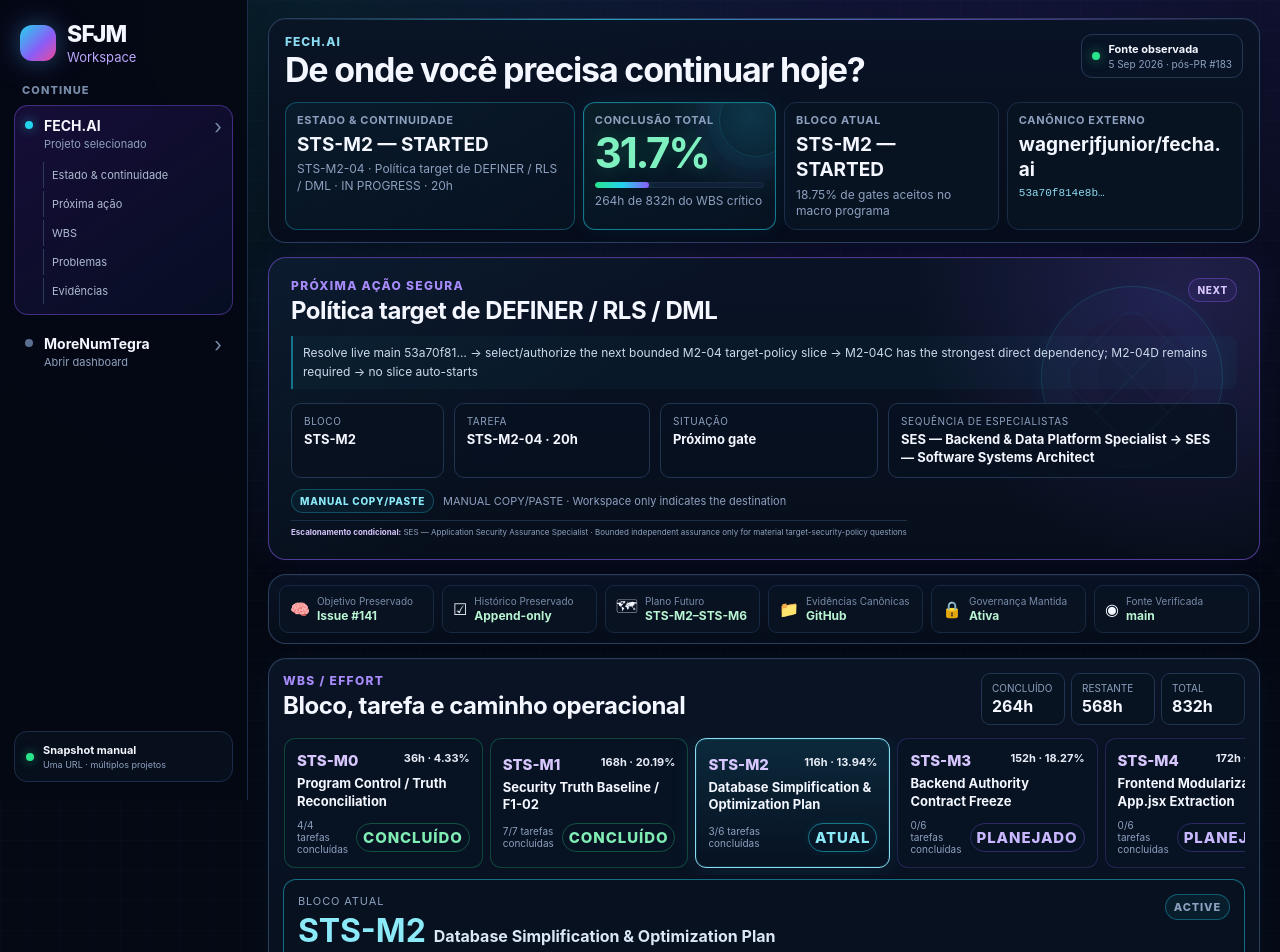
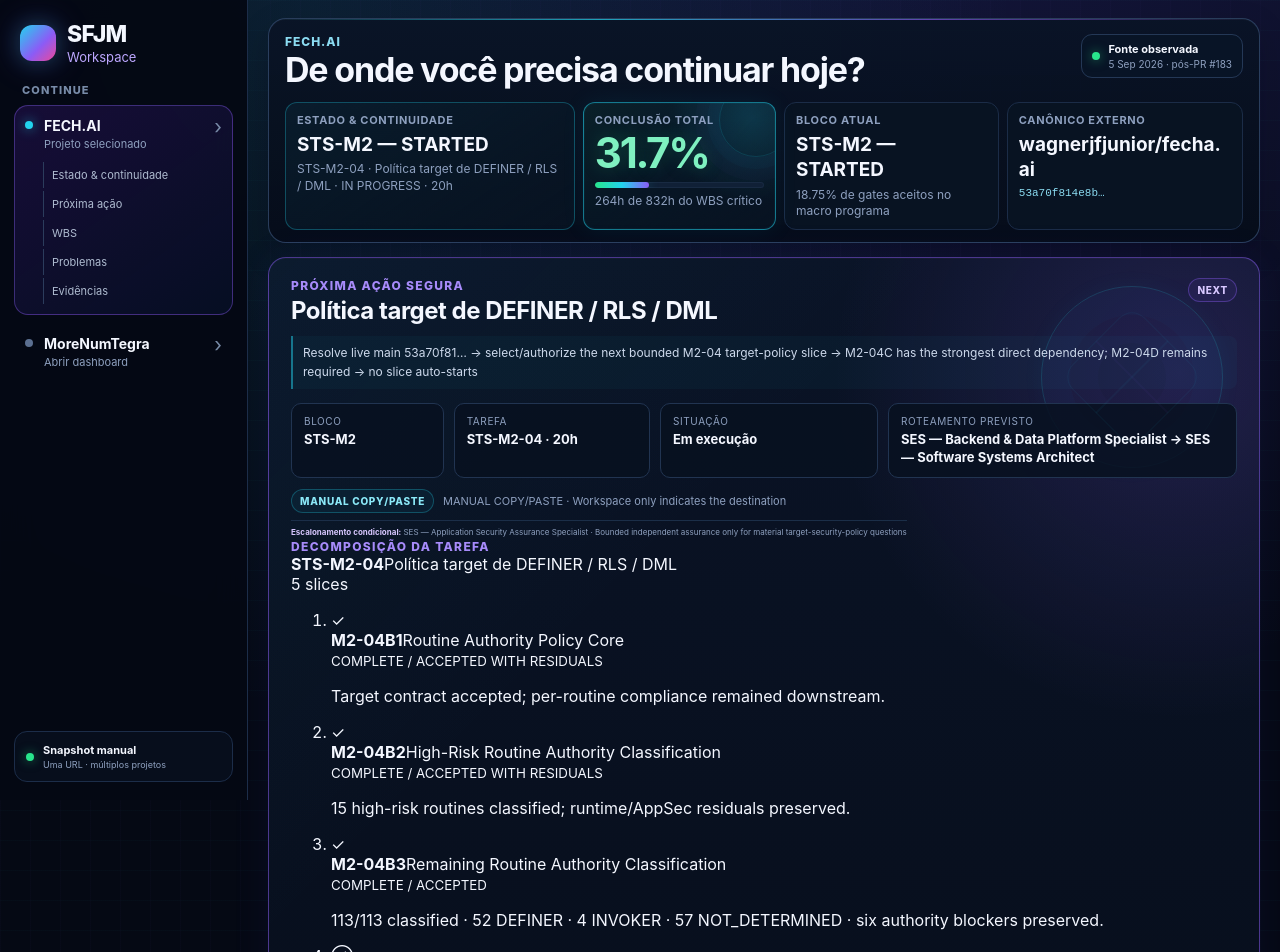
Before and after one commit to wagnerjfjunior/sfjm-workspace, a Next.js app: page / in a window 1280 px wide. Shown: the top 952 px of the page. Built offline with nearby package versions, Linux system fonts and the light colour scheme.

Commit message:
feat: render canonical task decomposition in next action

```diff
--- a/components/WorkspaceHome.tsx
+++ b/components/WorkspaceHome.tsx
@@ -13,9 +13,9 @@
 
 function taskStateLabel(task: WbsTask, isFocus: boolean) {
   if (task.state === "COMPLETE") return "Concluída";
+  if (task.state === "ACTIVE") return "Em execução";
   if (isFocus) return "Próximo gate";
   if (task.state === "PARKED") return "Backlog";
-  if (task.state === "ACTIVE") return "Em execução";
   return "Planejada";
 }
 
@@ -196,6 +196,54 @@
   );
 }
 
+function decompositionIcon(state: NonNullable<ExternalProject["taskDecomposition"]>["items"][number]["state"]) {
+  if (state === "COMPLETE") return "✓";
+  if (state === "ACTIVE" || state === "NEXT") return "▶";
+  if (state === "BLOCKED") return "!";
+  if (state === "NOT_AUTHORIZED") return "⊘";
+  return "○";
+}
+
+function TaskDecompositionPanel({
+  decomposition
+}: {
+  decomposition: NonNullable<ExternalProject["taskDecomposition"]>;
+}) {
+  return (
+    <aside className="taskDecompositionPanel" aria-label={`Decomposição da tarefa ${decomposition.parentTaskId}`}>
+      <div className="taskDecompositionHeader">
+        <div>
+          <div className="eyebrow">Decomposição da tarefa</div>
+          <strong>{decomposition.parentTaskId}</strong>
+          <span>{decomposition.parentLabel}</span>
+        </div>
+        <span className="decompositionCount">{decomposition.items.length} slices</span>
+      </div>
+
+      <ol className="decompositionList">
+        {decomposition.items.map((item) => (
+          <li className={`decompositionItem ${item.state.toLowerCase()}`} key={item.id}>
+            <span className="decompositionStateIcon" aria-hidden="true">{decompositionIcon(item.state)}</span>
+            <div>
+              <div className="decompositionTitleLine">
+                <strong>{item.id}</strong>
+                <span>{item.label}</span>
+              </div>
+              <small>{item.status}</small>
+              {item.note ? <p>{item.note}</p> : null}
+            </div>
+          </li>
+        ))}
+      </ol>
+
+      <div className="decompositionSource">
+        <span>Fonte publicada pelo projeto</span>
+        <small>{decomposition.source}</small>
+      </div>
+    </aside>
+  );
+}
+
 function NextActionCard({ project }: { project: ExternalProject }) {
   const isFechai = project.name === FECHAI;
   const program = workspaceDemo.fechaiProgram;
@@ -205,9 +253,12 @@
     activeTasks.find((task) => task.state !== "COMPLETE");
   const requiredRoutes = program.specialistRouting.filter((route) => route.requirement === "REQUIRED");
   const conditionalRoute = program.specialistRouting.find((route) => route.requirement === "CONDITIONAL");
+  const decomposition = project.taskDecomposition;
 
   return (
     <article className="commandCard nextActionCard" id="next-action">
+      <div className={`nextActionLayout ${decomposition ? "hasDecomposition" : ""}`}>
+        <div className="nextActionPrimary">
           <div className="cardHeading">
             <div>
               <div className="eyebrow">Próxima ação segura</div>
@@ -224,7 +275,7 @@
                 <div><span>Tarefa</span><strong>{focusTask.id} · {focusTask.hours}h</strong></div>
                 <div><span>Situação</span><strong>{taskStateLabel(focusTask, true)}</strong></div>
                 <div>
-              <span>Sequência de especialistas</span>
+                  <span>Roteamento previsto</span>
                   <strong>{requiredRoutes.map((route) => route.targetName).join(" → ")}</strong>
                 </div>
               </div>
@@ -245,6 +296,10 @@
               <span>{project.verification}</span>
             </div>
           )}
+        </div>
+
+        {decomposition ? <TaskDecompositionPanel decomposition={decomposition} /> : null}
+      </div>
     </article>
   );
 }
```
Lines whose indentation alone changed are shown as unchanged.
